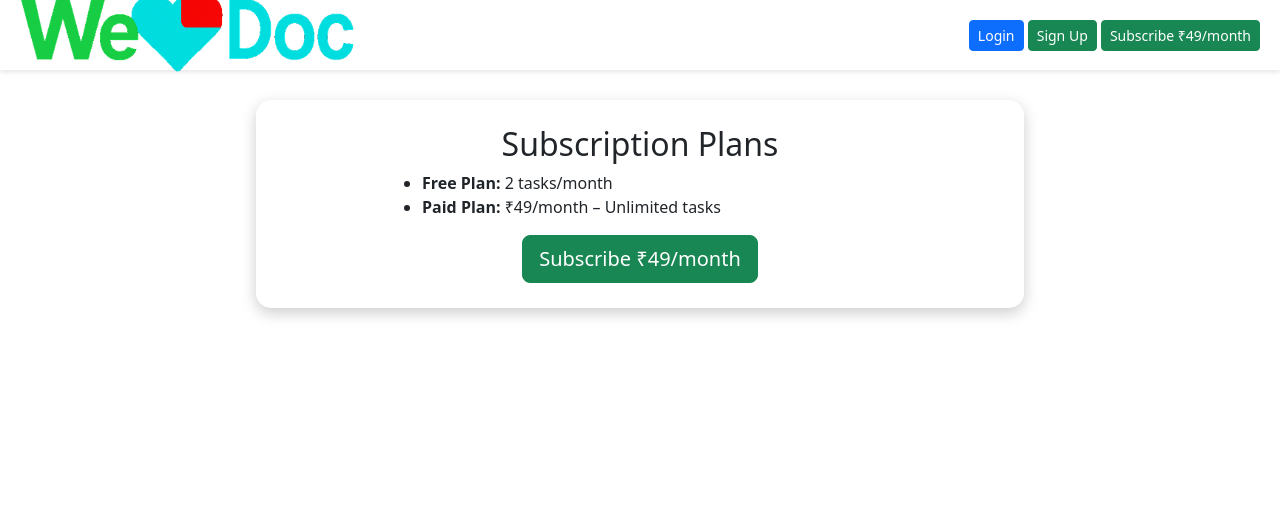
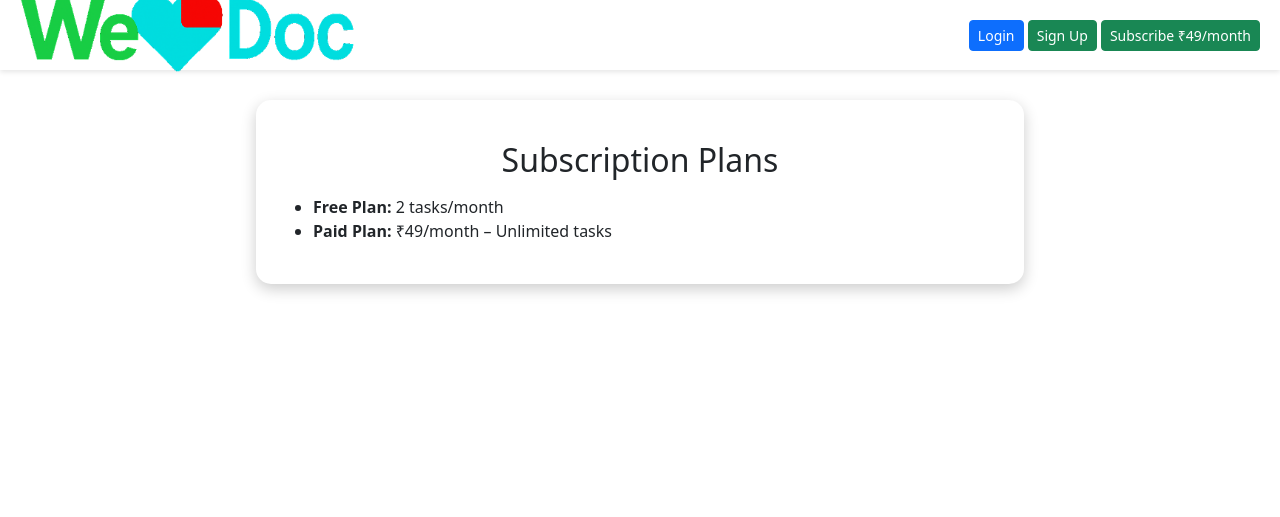
Before and after one commit to ajaysinghrajput9370/WeLoveDoc, a Python web app: template templates/plan.html in a window 1280 px wide. Shown: the top 517 px of the page. Run offline with Jinja, Linux system fonts and the light colour scheme; the template is opened without the code that fills it, so the values that code supplies are empty.

Commit message:
Update plan.html

```diff
--- a/templates/plan.html
+++ b/templates/plan.html
@@ -1,13 +1,8 @@
 {% extends "base.html" %}
 {% block content %}
-<div style="max-width:500px;margin:auto;">
-    <h2 class="text-center">Subscription Plans</h2>
-    <ul>
-        <li><b>Free Plan:</b> 2 tasks/month</li>
-        <li><b>Paid Plan:</b> ₹49/month – Unlimited tasks</li>
-    </ul>
-    <div class="text-center mt-3">
-        <a href="https://rzp.io/rzp/rCYKl98" class="btn btn-success btn-lg">Subscribe ₹49/month</a>
-    </div>
-</div>
+<h2 class="text-center mt-3">Subscription Plans</h2>
+<ul class="mt-3">
+<li><b>Free Plan:</b> 2 tasks/month</li>
+<li><b>Paid Plan:</b> ₹49/month – Unlimited tasks</li>
+</ul>
 {% endblock %}
```
